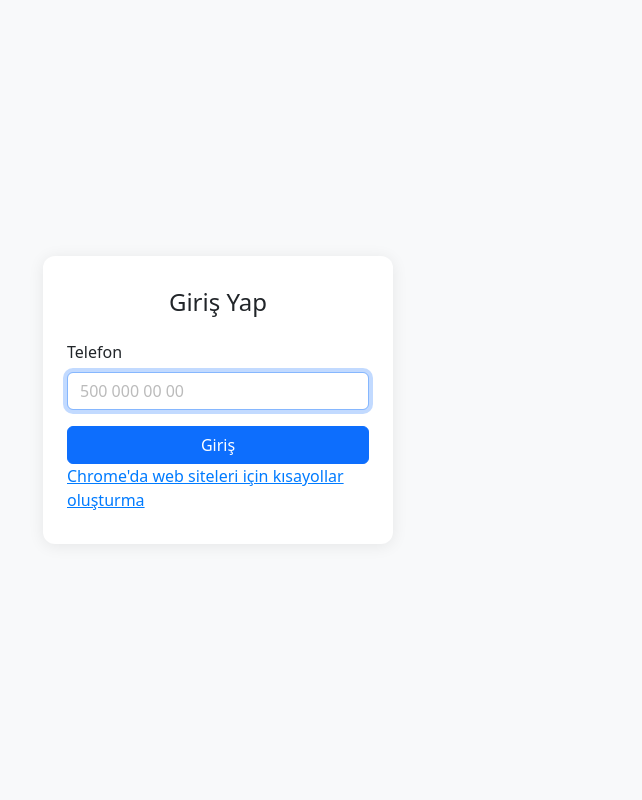
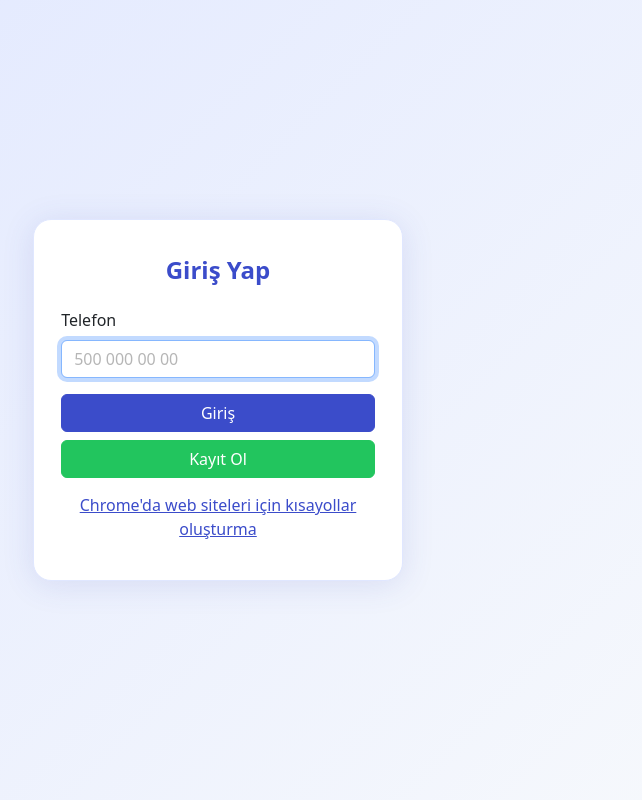
Before and after one commit to seyfullah/duty-scout, a PHP site: page /login.php in a window 1280 px wide. Shown: the whole page, without its empty margins (422-1064 px from the left). Run offline with PHP 8.4, Linux system fonts and the light colour scheme.

Commit message:
Düzenlemeler yapıldı

```diff
--- a/yigitler/login.php
+++ b/yigitler/login.php
@@ -41,31 +41,55 @@ if ($_SERVER['REQUEST_METHOD'] === 'POST') {
     <meta name="viewport" content="width=device-width, initial-scale=1">
     <link href="https://cdn.jsdelivr.net/npm/bootstrap@5.3.2/dist/css/bootstrap.min.css" rel="stylesheet">
     <style>
-        body,
-        html {
+        body, html {
             height: 100%;
+            margin: 0;
+            padding: 0;
+            background: linear-gradient(135deg, #e0e7ff 0%, #f8fafc 100%);
         }
-
         .login-container {
             min-height: 100vh;
             display: flex;
             align-items: center;
             justify-content: center;
-            background: #f8f9fa;
         }
-
         .login-box {
             width: 100%;
-            max-width: 350px;
-            padding: 2rem 1.5rem;
+            max-width: 370px;
+            padding: 2.2rem 1.7rem 1.7rem 1.7rem;
             background: #fff;
-            border-radius: 12px;
-            box-shadow: 0 2px 16px rgba(0, 0, 0, 0.08);
+            border-radius: 18px;
+            box-shadow: 0 4px 32px rgba(60, 80, 180, 0.13);
+            border: 1px solid #e0e7ff;
         }
-
+        .login-box h4 {
+            font-weight: 700;
+            color: #3b4cca;
+        }
+        .btn-primary {
+            background: #3b4cca;
+            border-color: #3b4cca;
+        }
+        .btn-success {
+            background: #22c55e;
+            border-color: #22c55e;
+        }
+        .btn-link {
+            color: #3b4cca;
+        }
+        .form-label {
+            font-weight: 500;
+        }
+        .invalid-feedback {
+            font-size: 0.97em;
+        }
         ::placeholder {
-            color: #bbb !important;
+            color: #b6b6b6 !important;
             opacity: 1;
+        }
+        .alert-danger {
+            font-size: 1em;
+            padding: 0.5em 1em;
         }
     </style>
 </head>
@@ -75,18 +99,25 @@ if ($_SERVER['REQUEST_METHOD'] === 'POST') {
         <div class="login-box">
             <h4 class="mb-4 text-center">Giriş Yap</h4>
             <?php if (!empty($error)): ?>
-                <div class="alert alert-danger py-2"><?= htmlspecialchars($error) ?></div>
+                <div class="alert alert-danger text-center mb-3"><?= htmlspecialchars($error) ?></div>
             <?php endif; ?>
             <form method="post" autocomplete="off">
                 <div class="mb-3">
                     <label for="phone" class="form-label">Telefon</label>
                     <input type="text" class="form-control" id="phone" name="phone"
-                        required autofocus
+                        autofocus
                         placeholder="500 000 00 00" maxlength="13"
                         pattern="5[0-9]{2} [0-9]{3} [0-9]{2} [0-9]{2}">
+                    <div id="phone-error" class="invalid-feedback" style="display:none;">Telefon numarası giriniz!</div>
                 </div>
-                <button type="submit" class="btn btn-primary w-100">Giriş</button>
+                <button type="submit" class="btn btn-primary w-100 mb-2">Giriş</button>
             </form>
+            <a href="https://www.pusulader.org.tr/yigitler/register.php" class="btn btn-success w-100 mb-2">Kayıt Ol</a>
+            <a href="https://support.google.com/chrome/answer/15085120?hl=tr&co=GENIE.Platform%3DiOS&oco=0"
+                target="_blank" rel="noopener"
+                class="btn btn-link w-100 mb-1">Chrome'da web siteleri için kısayollar oluşturma</a>
+        </div>
+    </div>
     <script>
         // Telefon numarası girerken otomatik olarak 5xx xxx xx xx formatına dönüştür
         const phoneInput = document.getElementById('phone');
@@ -102,13 +133,20 @@ if ($_SERVER['REQUEST_METHOD'] === 'POST') {
             }
             this.value = formatted;
         });
+        // Sadece Giriş butonuna basınca telefon zorunlu olsun
+        document.querySelector('form').addEventListener('submit', function(e) {
+            const phoneError = document.getElementById('phone-error');
+            if (!phoneInput.value.trim()) {
+                e.preventDefault();
+                phoneInput.classList.add('is-invalid');
+                phoneError.style.display = 'block';
+                phoneInput.focus();
+            } else {
+                phoneInput.classList.remove('is-invalid');
+                phoneError.style.display = 'none';
+            }
+        });
     </script>
-            </form>
-            <a href="https://support.google.com/chrome/answer/15085120?hl=tr&co=GENIE.Platform%3DiOS&oco=0"
-                target="_blank" rel="noopener"
-                style="color:#007bff;">Chrome'da web siteleri için kısayollar oluşturma</a>
-        </div>
-    </div>
 </body>
 
 </html>
```
Also changed, not shown: yigitler/includes/header.php (+8 -0 lines), yigitler/register.php (+80 -43 lines). Lines whose indentation alone changed are shown as unchanged.
